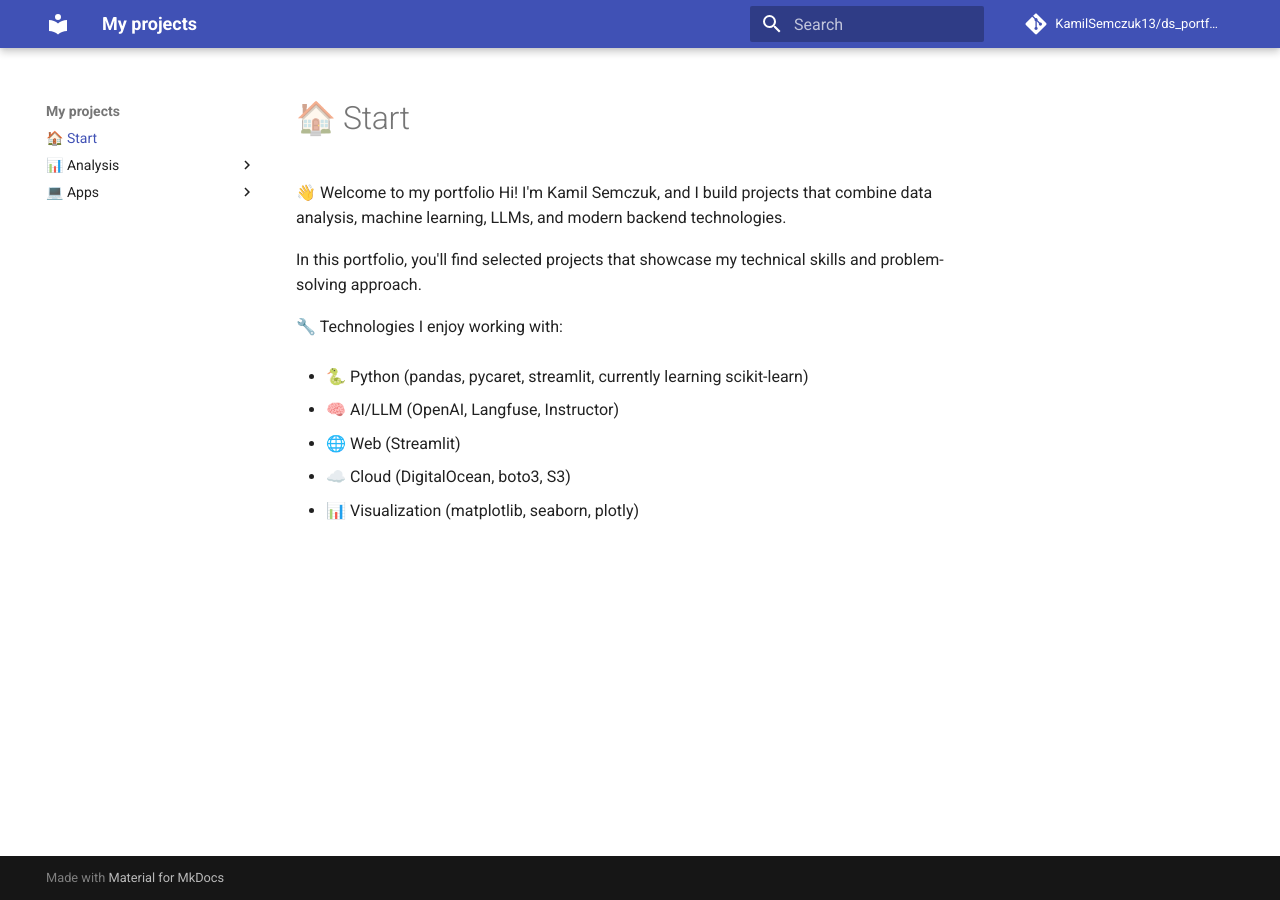
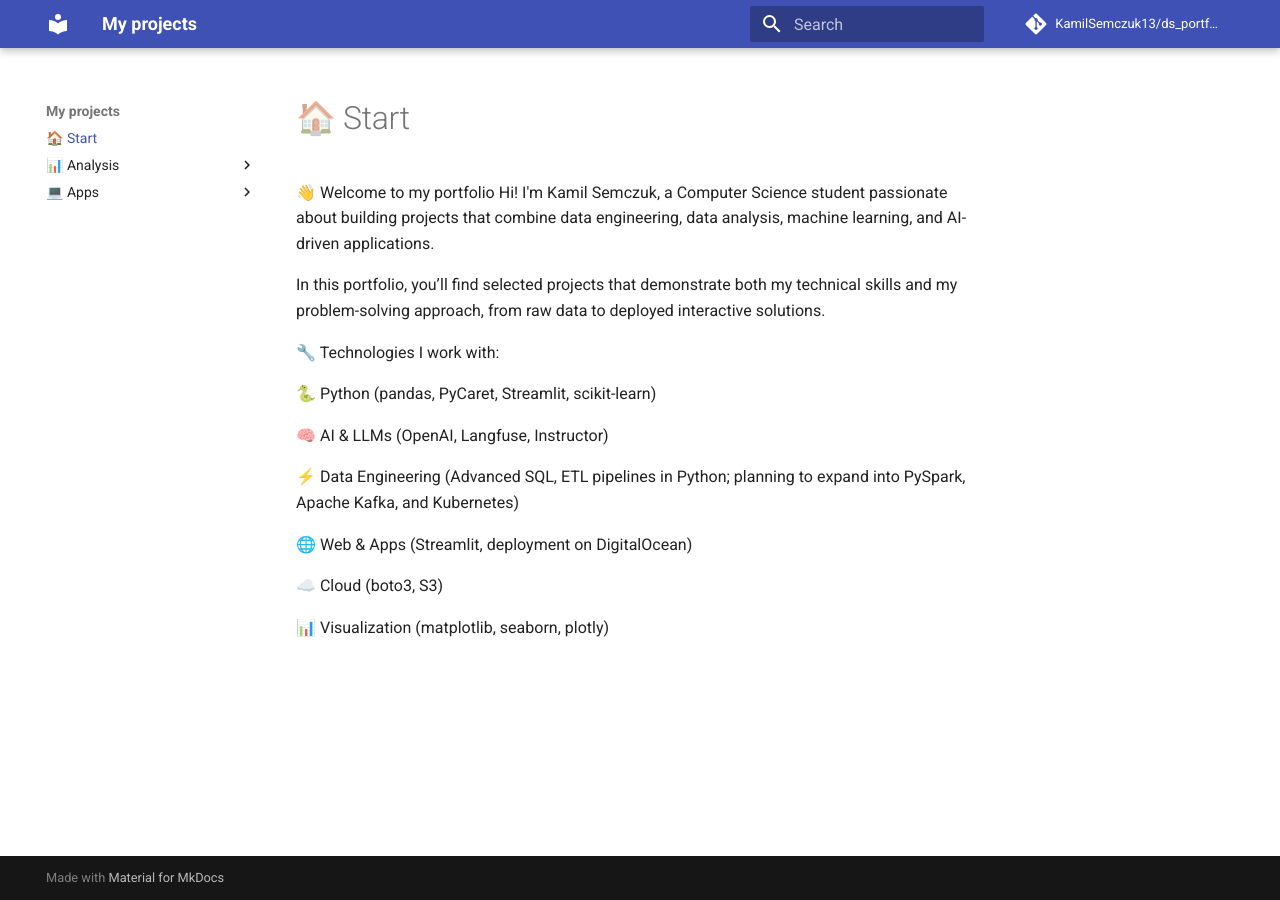
Before and after one commit to KamilSemczuk13/ds_portfolio_ENG, an MkDocs documentation site: the page built from docs/index.md, in a window 1280 px wide. Built offline with MkDocs 1.6.1 and Material for MkDocs 9.7.7, drawn with Linux system fonts in a browser that asks for light colours; comment, search, counter and statistics services are not loaded.

Commit message:
changes in index.md

```diff
--- a/docs/index.md
+++ b/docs/index.md
@@ -1,16 +1,18 @@
 👋 Welcome to my portfolio
-Hi! I'm Kamil Semczuk, and I build projects that combine data analysis, machine learning, LLMs, and modern backend technologies.
+Hi! I'm Kamil Semczuk, a Computer Science student passionate about building projects that combine data engineering, data analysis, machine learning, and AI-driven applications.
 
-In this portfolio, you'll find selected projects that showcase my technical skills and problem-solving approach.
+In this portfolio, you’ll find selected projects that demonstrate both my technical skills and my problem-solving approach, from raw data to deployed interactive solutions.
 
-🔧 Technologies I enjoy working with:
+🔧 Technologies I work with:
 
-- 🐍 Python (pandas, pycaret, streamlit, currently learning scikit-learn)
+🐍 Python (pandas, PyCaret, Streamlit, scikit-learn)
 
-- 🧠 AI/LLM (OpenAI, Langfuse, Instructor)
+🧠 AI & LLMs (OpenAI, Langfuse, Instructor)
 
-- 🌐 Web (Streamlit)
+⚡ Data Engineering (Advanced SQL, ETL pipelines in Python; planning to expand into PySpark, Apache Kafka, and Kubernetes)
 
-- ☁️ Cloud (DigitalOcean, boto3, S3)
+🌐 Web & Apps (Streamlit, deployment on DigitalOcean)
 
-- 📊 Visualization (matplotlib, seaborn, plotly)
+☁️ Cloud (boto3, S3)
+
+📊 Visualization (matplotlib, seaborn, plotly)
```
